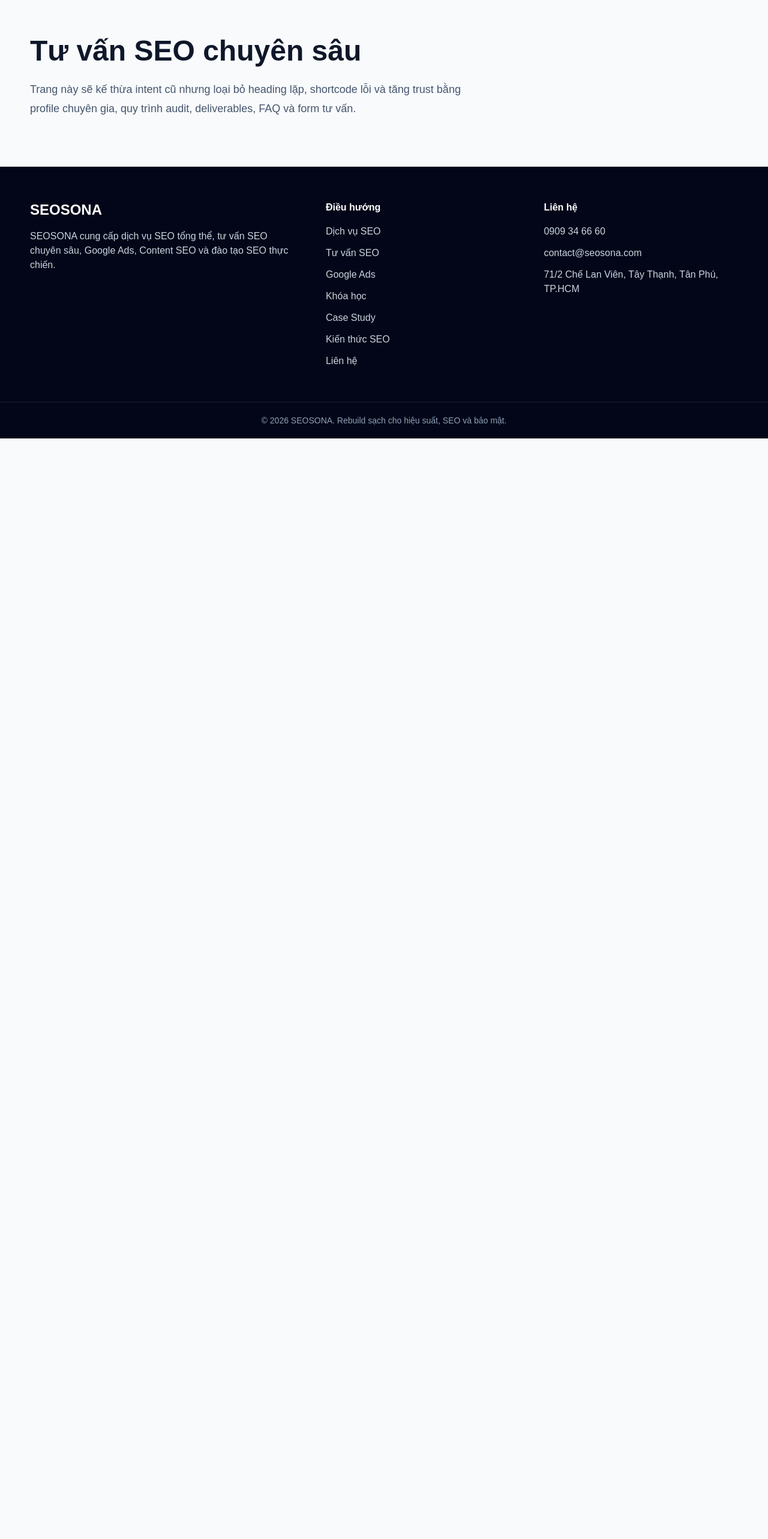
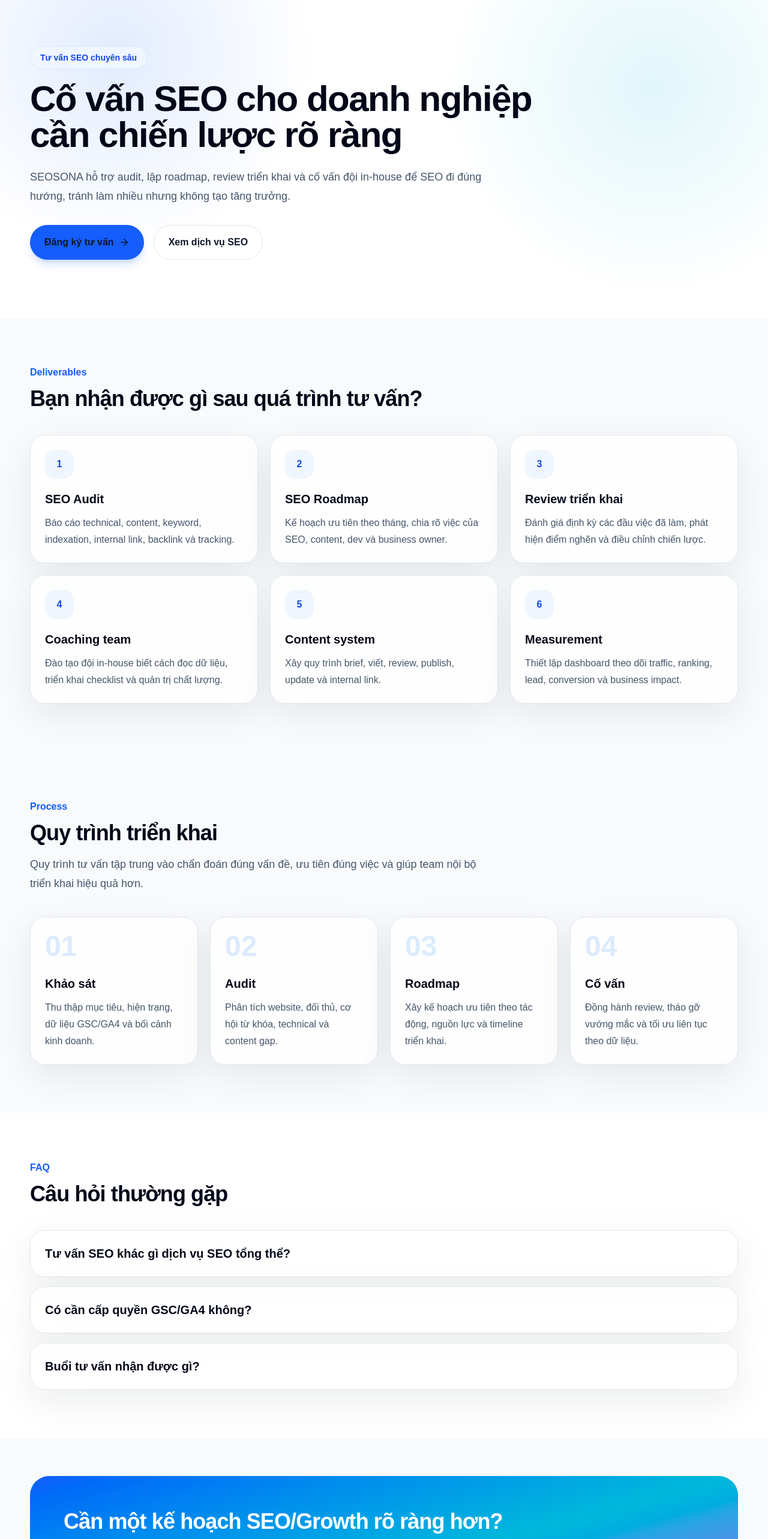
Before and after one commit to LongLeo287/SEOSONA, a Next.js app: page /tu-van-seo-chuyen-sau in a window 1280 px wide. Shown: the part 100-2666 px from the top of the page at 60% size. Before the commit the page ends 831 px from the top, so only its background shows below. Built offline with nearby package versions, Linux system fonts and the light colour scheme.

Commit message:
feat: expand SEO consulting page

```diff
--- a/app/tu-van-seo-chuyen-sau/page.tsx
+++ b/app/tu-van-seo-chuyen-sau/page.tsx
@@ -1,17 +1,45 @@
 import type { Metadata } from "next";
+import { PageHero } from "@/components/sections/PageHero";
+import { FeatureGrid } from "@/components/sections/FeatureGrid";
+import { Process } from "@/components/sections/Process";
+import { Faq } from "@/components/sections/Faq";
+import { CtaBand } from "@/components/sections/CtaBand";
 
 export const metadata: Metadata = {
   title: "Tư vấn SEO chuyên sâu",
   description: "Dịch vụ tư vấn SEO chuyên sâu cho doanh nghiệp cần audit, roadmap và cố vấn triển khai SEO."
 };
 
+const deliverables = [
+  { title: "SEO Audit", description: "Báo cáo technical, content, keyword, indexation, internal link, backlink và tracking." },
+  { title: "SEO Roadmap", description: "Kế hoạch ưu tiên theo tháng, chia rõ việc của SEO, content, dev và business owner." },
+  { title: "Review triển khai", description: "Đánh giá định kỳ các đầu việc đã làm, phát hiện điểm nghẽn và điều chỉnh chiến lược." },
+  { title: "Coaching team", description: "Đào tạo đội in-house biết cách đọc dữ liệu, triển khai checklist và quản trị chất lượng." },
+  { title: "Content system", description: "Xây quy trình brief, viết, review, publish, update và internal link." },
+  { title: "Measurement", description: "Thiết lập dashboard theo dõi traffic, ranking, lead, conversion và business impact." }
+];
+
+const steps = [
+  { title: "Khảo sát", description: "Thu thập mục tiêu, hiện trạng, dữ liệu GSC/GA4 và bối cảnh kinh doanh." },
+  { title: "Audit", description: "Phân tích website, đối thủ, cơ hội từ khóa, technical và content gap." },
+  { title: "Roadmap", description: "Xây kế hoạch ưu tiên theo tác động, nguồn lực và timeline triển khai." },
+  { title: "Cố vấn", description: "Đồng hành review, tháo gỡ vướng mắc và tối ưu liên tục theo dữ liệu." }
+];
+
+const faq = [
+  { question: "Tư vấn SEO khác gì dịch vụ SEO tổng thể?", answer: "Tư vấn SEO phù hợp khi doanh nghiệp đã có team triển khai nội bộ và cần chuyên gia audit, định hướng, review chất lượng và cố vấn chiến lược." },
+  { question: "Có cần cấp quyền GSC/GA4 không?", answer: "Nên có quyền xem dữ liệu GSC, GA4, CMS và một số công cụ audit để đánh giá chính xác hiện trạng và ưu tiên xử lý." },
+  { question: "Buổi tư vấn nhận được gì?", answer: "Tùy gói, doanh nghiệp có thể nhận audit, roadmap, danh sách việc ưu tiên, review content/technical và khuyến nghị đo lường." }
+];
+
 export default function Page() {
   return (
-    <main className="container py-20">
-      <h1 className="text-5xl font-black">Tư vấn SEO chuyên sâu</h1>
-      <p className="mt-6 max-w-3xl text-lg leading-8 text-slate-600">
-        Trang này sẽ kế thừa intent cũ nhưng loại bỏ heading lặp, shortcode lỗi và tăng trust bằng profile chuyên gia, quy trình audit, deliverables, FAQ và form tư vấn.
-      </p>
+    <main>
+      <PageHero eyebrow="Tư vấn SEO chuyên sâu" title="Cố vấn SEO cho doanh nghiệp cần chiến lược rõ ràng" description="SEOSONA hỗ trợ audit, lập roadmap, review triển khai và cố vấn đội in-house để SEO đi đúng hướng, tránh làm nhiều nhưng không tạo tăng trưởng." secondaryCta="Xem dịch vụ SEO" secondaryHref="/dich-vu-seo/" />
+      <FeatureGrid eyebrow="Deliverables" title="Bạn nhận được gì sau quá trình tư vấn?" features={deliverables} />
+      <Process steps={steps} description="Quy trình tư vấn tập trung vào chẩn đoán đúng vấn đề, ưu tiên đúng việc và giúp team nội bộ triển khai hiệu quả hơn." />
+      <Faq items={faq} />
+      <CtaBand />
     </main>
   );
 }
```
